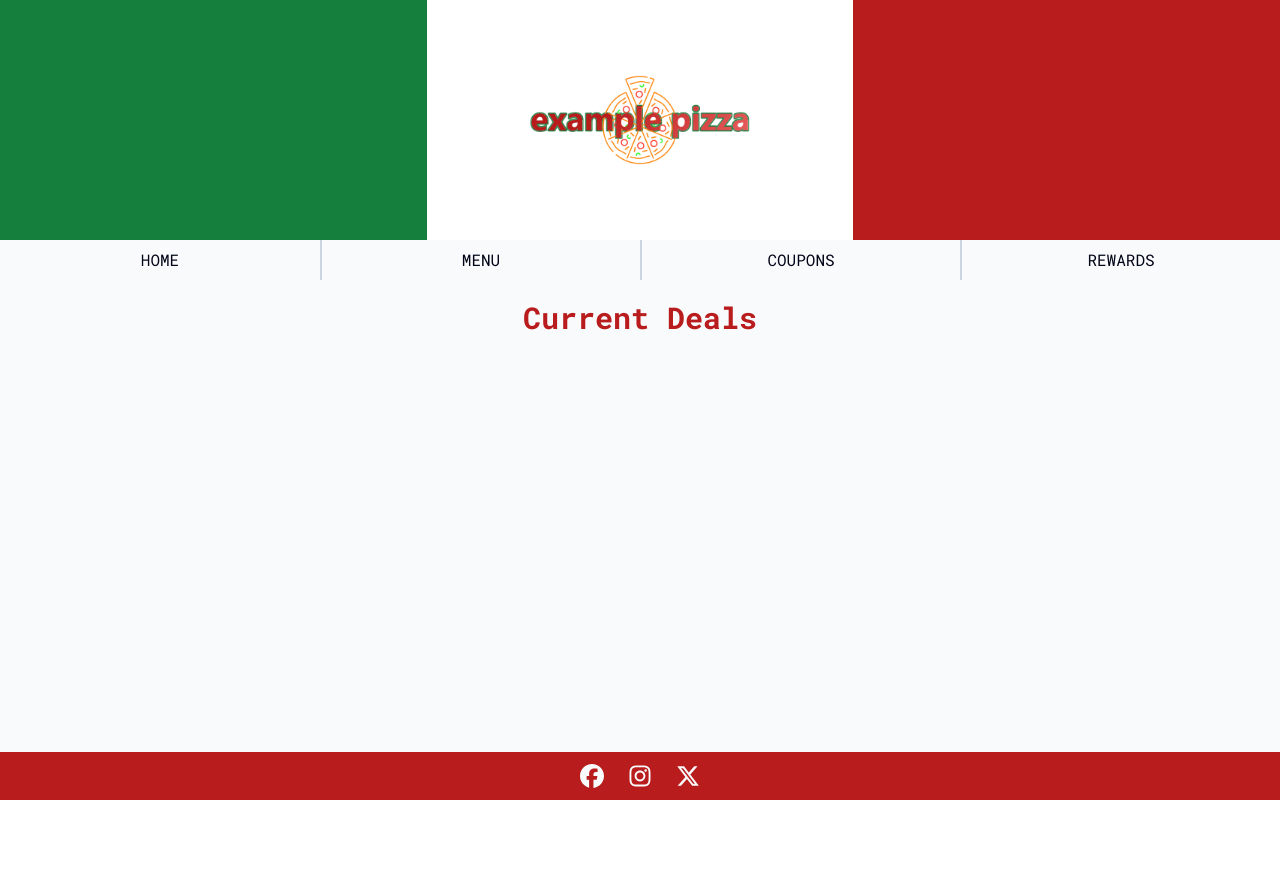
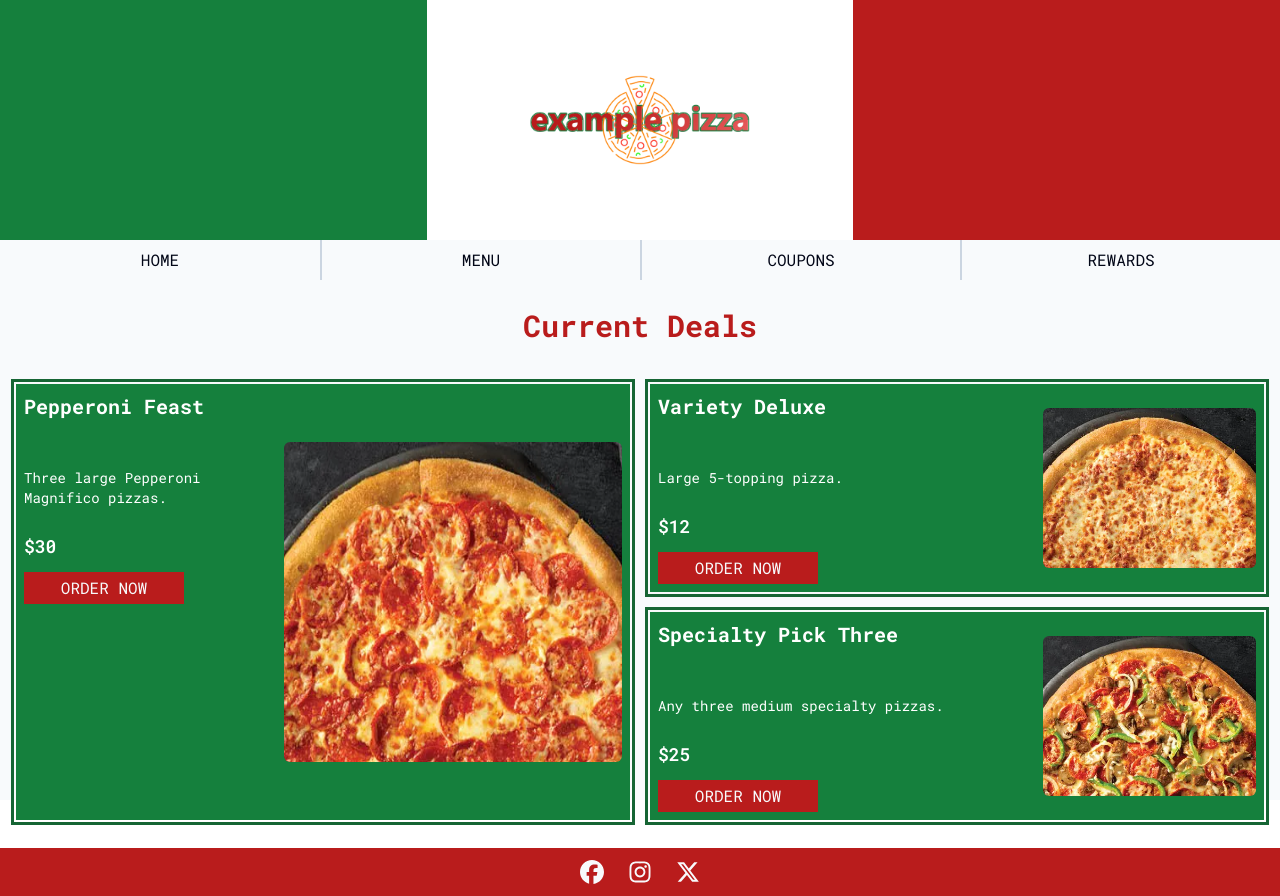
Before and after one commit to rgstupot/example-pizza, a React (Vite) app: page /coupons in a window 1280 px wide. Before the commit the page ends 800 px from the top, so only its background shows below. Built offline with nearby package versions, Linux system fonts and the light colour scheme.

Commit message:
added coupons page

```diff
--- a/src/features/coupons/CouponItem.jsx
+++ /dev/null
@@ -1,5 +0,0 @@
-function CouponItem() {
-  return <div>coupon item</div>;
-}
-
-export default CouponItem;
--- a/src/pages/Coupons.jsx
+++ b/src/pages/Coupons.jsx
@@ -1,8 +1,65 @@
 function Coupons() {
   return (
-    <div className="flex flex-col gap-5">
+    <div className="flex flex-col gap-5 px-4 py-2">
       <div className="flex justify-center items-center my-5">
         <h1 className="text-3xl font-extrabold text-red-700">Current Deals</h1>
+      </div>
+      <div className="grid grid-cols-1 lg:grid-cols-2 lg:grid-rows-2 lg:grid-flow-row gap-5">
+        <div className="flex lg:justify-between bg-green-700 text-white p-2 outline outline-offset-2 outline-green-800 lg:row-span-2">
+          <div className="flex flex-col w-full lg:w-auto">
+            <h1 className="text-xl font-extrabold">Pepperoni Feast</h1>
+            <p className="text-sm mt-12 mb-6">
+              Three large Pepperoni Magnifico pizzas.
+            </p>
+            <h2 className="text-lg font-semibold mb-3">$30</h2>
+            <button className="uppercase bg-red-700 p-1 text-slate-50 hover:bg-red-600 hover:font-semibold outline-none w-[10rem]">
+              order now
+            </button>
+          </div>
+          <div className="lg:flex items-center hidden">
+            <img
+              src="pepperoni_magnifico.webp"
+              alt="Pepperoni Feast"
+              className="h-[20rem] w-auto rounded-md"
+            />
+          </div>
+        </div>
+        <div className="flex lg:justify-between bg-green-700 text-white p-2 outline outline-offset-2 outline-green-800">
+          <div className="flex flex-col w-full lg:w-auto">
+            <h1 className="text-xl font-extrabold">Variety Deluxe</h1>
+            <p className="text-sm mt-12 mb-6">Large 5-topping pizza.</p>
+            <h2 className="text-lg font-semibold mb-3">$12</h2>
+            <button className="uppercase bg-red-700 p-1 text-slate-50 hover:bg-red-600 hover:font-semibold outline-none w-[10rem]">
+              order now
+            </button>
+          </div>
+          <div className="lg:flex items-center hidden">
+            <img
+              src="build_your_own.webp"
+              alt="Variety Deluxe"
+              className="h-[10rem] w-auto rounded-md"
+            />
+          </div>
+        </div>
+        <div className="flex justify-between bg-green-700 text-white p-2 outline outline-offset-2 outline-green-800">
+          <div className="flex flex-col w-full lg:w-auto">
+            <h1 className="text-xl font-extrabold">Specialty Pick Three</h1>
+            <p className="text-sm mt-12 mb-6">
+              Any three medium specialty pizzas.
+            </p>
+            <h2 className="text-lg font-semibold mb-3">$25</h2>
+            <button className="uppercase bg-red-700 p-1 text-slate-50 hover:bg-red-600 hover:font-semibold outline-none w-[10rem]">
+              order now
+            </button>
+          </div>
+          <div className="lg:flex items-center hidden">
+            <img
+              src="deluxe.webp"
+              alt="Specialty Pick Three"
+              className="h-[10rem] w-auto rounded-md"
+            />
+          </div>
+        </div>
       </div>
     </div>
   );
```
